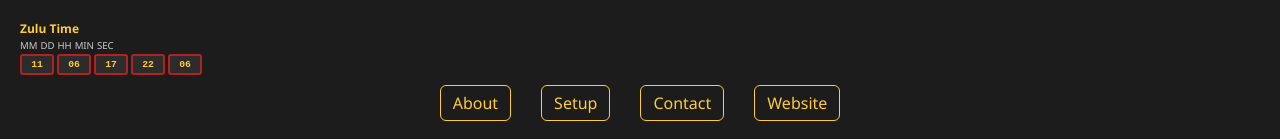
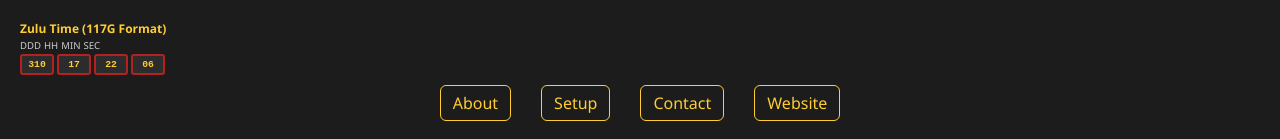
Before and after one commit to KM7BYI/KM7BYI.github.io, a plain HTML site: page index.html in a window 1280 px wide. Shown: the top 139 px of the page. Drawn offline with Linux system fonts and the light colour scheme; no server answers.

Commit message:
Update index.html

```diff
--- a/index.html
+++ b/index.html
@@ -135,15 +135,14 @@
 </head>
 <body>
 
-<!-- Zulu Clock Top Left -->
+<!-- Zulu Clock Top Left (Julian Day / 117G style) -->
 <div id="zuluClockWrapper">
-  <div style="color:#ffcc33; font-weight:bold; font-size:0.75em; margin-bottom:2px;">Zulu Time</div>
+  <div style="color:#ffcc33; font-weight:bold; font-size:0.75em; margin-bottom:2px;">Zulu Time (117G Format)</div>
   <div class="clock-labels">
-    <div>MM</div><div>DD</div><div>HH</div><div>MIN</div><div>SEC</div>
+    <div>DDD</div><div>HH</div><div>MIN</div><div>SEC</div>
   </div>
   <div id="zuluClock117G">
-    <div class="clock-box">--</div>
-    <div class="clock-box">--</div>
+    <div class="clock-box">---</div>
     <div class="clock-box">--</div>
     <div class="clock-box">--</div>
     <div class="clock-box">--</div>
@@ -251,27 +250,31 @@
 </div>
 
 <script>
-// Zulu Clock
+// 117G-style Zulu clock with Julian day
 function updateZuluClock() {
   const now = new Date();
   const utc = new Date(now.getTime() + now.getTimezoneOffset() * 60000);
-  const mo = String(utc.getUTCMonth() + 1).padStart(2, '0');
-  const day = String(utc.getUTCDate()).padStart(2, '0');
+
+  // Calculate Julian day (day of year)
+  const start = new Date(Date.UTC(utc.getUTCFullYear(), 0, 0));
+  const diff = utc - start;
+  const oneDay = 1000 * 60 * 60 * 24;
+  const julianDay = Math.floor(diff / oneDay);
+
   const hr = String(utc.getUTCHours()).padStart(2, '0');
   const min = String(utc.getUTCMinutes()).padStart(2, '0');
   const sec = String(utc.getUTCSeconds()).padStart(2, '0');
 
   const boxes = document.querySelectorAll("#zuluClock117G .clock-box");
-  boxes[0].textContent = mo;
-  boxes[1].textContent = day;
-  boxes[2].textContent = hr;
-  boxes[3].textContent = min;
-  boxes[4].textContent = sec;
+  boxes[0].textContent = String(julianDay).padStart(3, '0');
+  boxes[1].textContent = hr;
+  boxes[2].textContent = min;
+  boxes[3].textContent = sec;
 }
 setInterval(updateZuluClock, 1000);
 updateZuluClock();
 
-// QRZ Log (API key included for testing, not secure on public page)
+// QRZ Log (API key included)
 const QRZ_API_KEY = "8C89-CE87-FCB0-D3DA";
 async function fetchQRZLog() {
     try {
```
